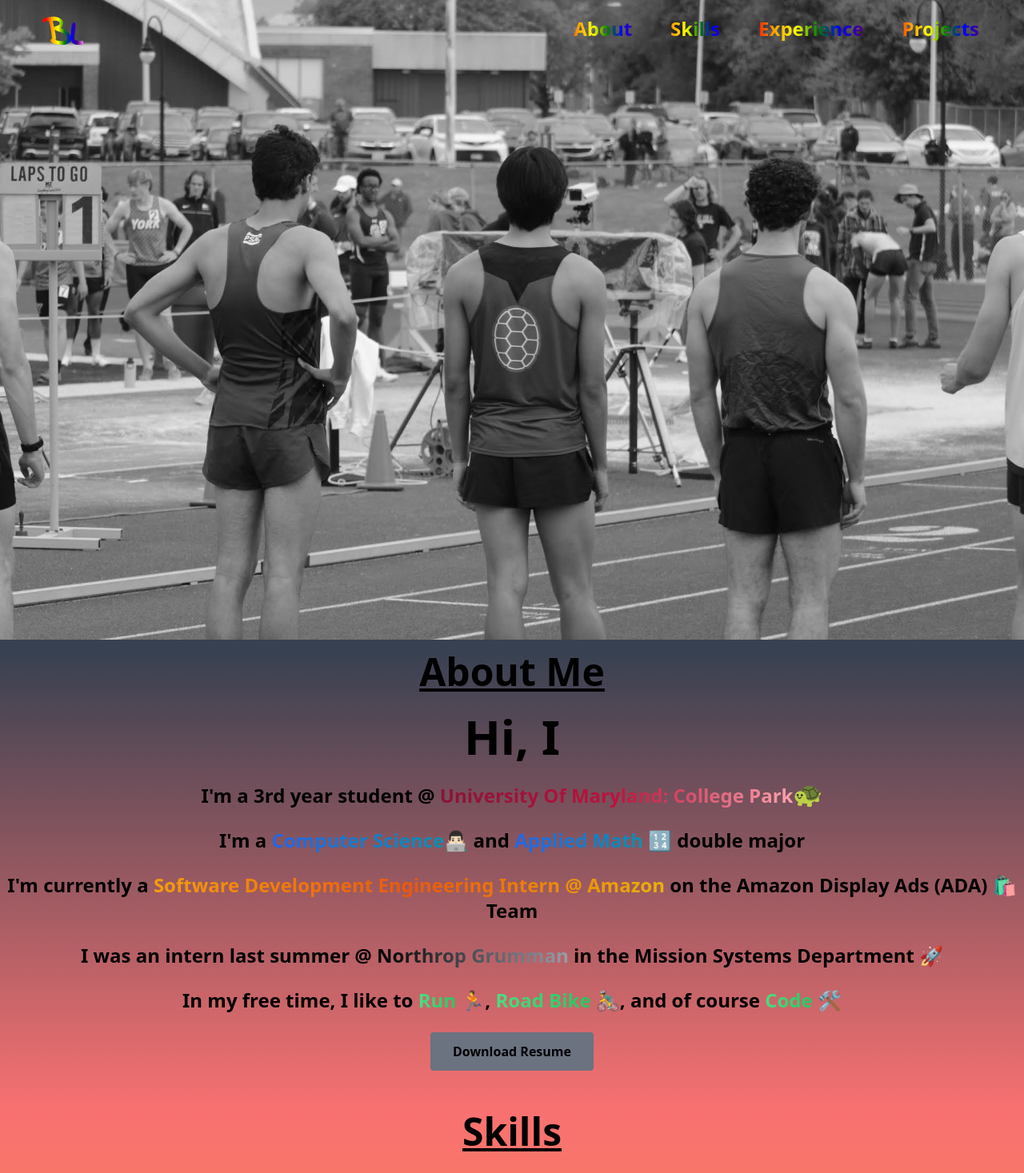
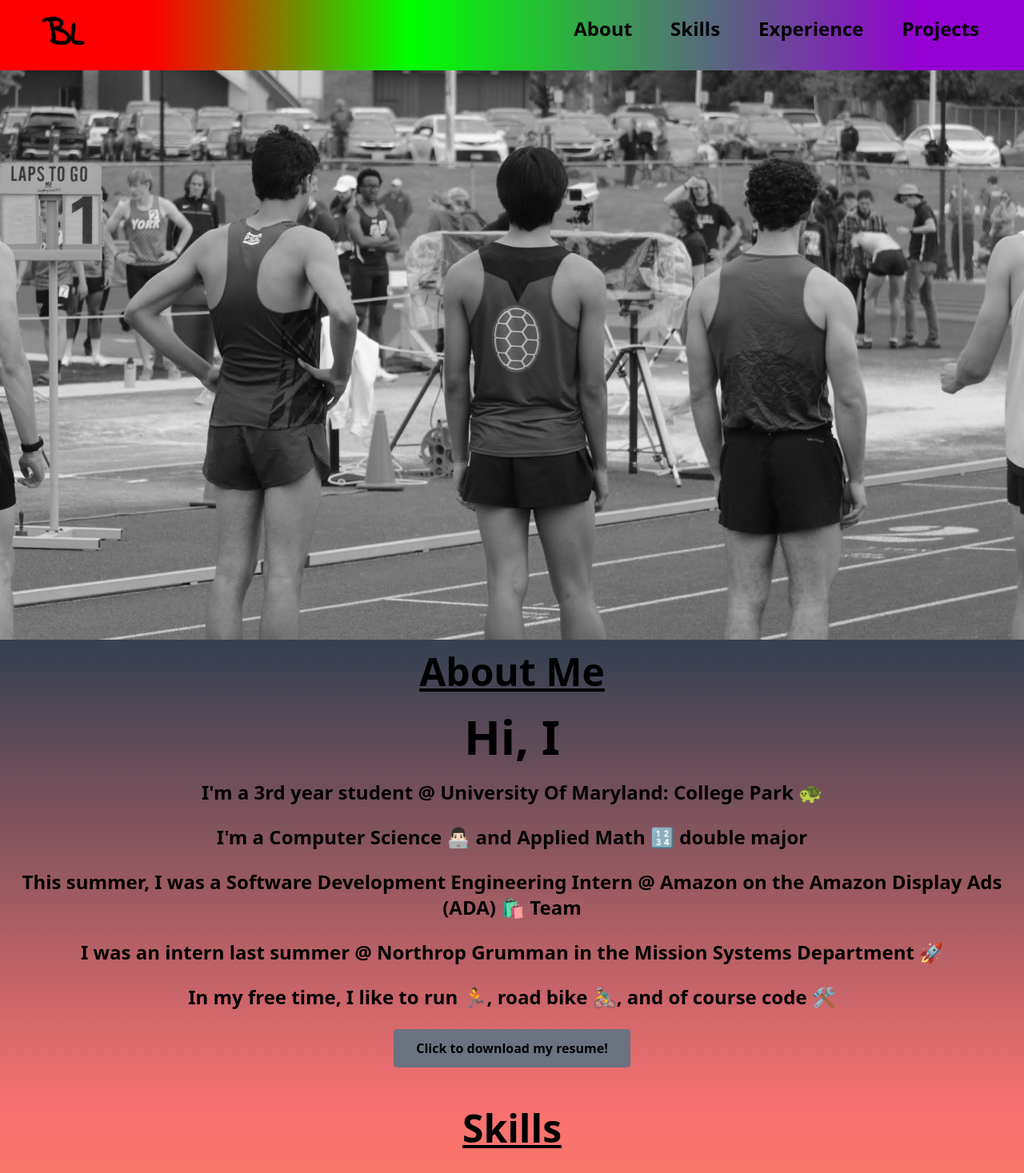
Before and after one commit to beelauuu/blau, a Next.js app: page / in a window 1280 px wide. Shown: the top 1467 px of the page at 80% size. Built offline with nearby package versions, Linux system fonts and the light colour scheme.

Commit message:
New changes?

```diff
--- a/components/AboutMe.jsx
+++ b/components/AboutMe.jsx
@@ -51,43 +51,23 @@ const AboutMe = () => {
             <p className="head_text">{typingText}</p>
             <br/><br/>
             <p className="text-2xl font-bold">
-                I'm a 3rd year student @ </p>
-            <p className="text-2xl font-bold rose_gradient">
-            University Of Maryland: College Park</p>
-            <p className="text-3xl font-bold">
-            🐢</p>
+                I'm a 3rd year student @ University Of Maryland: College Park 🐢</p>
             <br/><br/>
             <p className="text-2xl font-bold">
-            I'm a</p><p className="text-2xl font-bold blue_gradient"> Computer Science</p>
-            <p className="text-2xl font-bold">👨🏻‍💻 and</p>
-            <p className="text-2xl font-bold blue_gradient"> Applied Math</p>
-            <p className="text-2xl font-bold"> 🔢 double major</p>
+            I'm a Computer Science 👨🏻‍💻 and Applied Math 🔢 double major</p>
             <br/><br/>
             <p className="text-2xl font-bold">
-            I'm currently a </p>
-            <p className="text-2xl font-bold orange_gradient">Software Development Engineering Intern @ Amazon </p>
-            <p className="text-2xl font-bold">
-             on the </p>
-            <p className="text-2xl font-bold">Amazon Display Ads (ADA) 🛍️ Team</p>
+            This summer, I was a Software Development Engineering Intern @ Amazon on the Amazon Display Ads (ADA) 🛍️ Team</p>
             <br/><br/>
             <p className="text-2xl font-bold">
-            I was an intern last summer @ </p>
-            <p className="text-2xl font-bold black_gradient">Northrop Grumman </p>
+            I was an intern last summer @ Northrop Grumman in the Mission Systems Department 🚀</p>
+            <br/><br/>
             <p className="text-2xl font-bold">
-             in the Mission Systems Department 🚀</p>
-             <br/><br/>
-             <p className="text-2xl font-bold">
-            In my free time, I like to </p>
-            <p className="text-2xl font-bold green_gradient">Run </p>
-            <p className="text-2xl font-bold">🏃, </p>
-            <p className="text-2xl font-bold green_gradient">Road Bike </p>
-            <p className="text-2xl font-bold">🚴‍♂️, and of course </p>
-            <p className="text-2xl font-bold green_gradient"> Code </p>
-            <p className="text-2xl font-bold">🛠️</p>
+            In my free time, I like to run 🏃, road bike 🚴‍♂️, and of course code 🛠️</p>
             <a href="Brian%20Lau%20Summer%202024.pdf" download>
             <br/><br/>
           <button className="bg-gray-500 hover:bg-red-500 text-black font-bold py-3 px-7 rounded">
-            Download Resume
+            Click to download my resume!
           </button>
         </a>
             <br></br><br></br><br></br>
--- a/components/Navbar.jsx
+++ b/components/Navbar.jsx
@@ -39,11 +39,11 @@ function NavBar() {
 
   return (
     <div>
-      <nav className="w-full fixed bg-white md:bg-transparent" style={{ zIndex: 2 }}>
+      <nav className="w-full fixed bg-gradient-to-r from-rainbow-red from-15% via-rainbow-green via-40% to-rainbow-violet to-90%" style={{ zIndex: 2 }}>
         <div className="justify-between px-4 mx-auto lg:max-w-7xl md:items-center md:flex md:px-8">
           <div>
             <div className="flex items-center justify-between py-3 md:py-5 md:block">
-              <h2 className="text-5xl font-bold font-indie-flower rainbow-text ml-5" onClick={scrollToTop}>
+              <h2 className="text-5xl font-bold font-indie-flower text-black ml-5" onClick={scrollToTop}>
                 BL
               </h2>
               <div className="md:hidden">
@@ -73,22 +73,22 @@ function NavBar() {
               }`}
             >
               <ul className="h-screen md:h-auto items-center justify-center md:flex ">
-                <li className="font-extrabold pb-6 text-2xl rainbow-text py-2 md:px-6 text-center border-b-2 md:border-b-0  hover:bg-white  border-white md:hover:text-white md:hover:bg-transparent">
+                <li className="font-extrabold pb-6 text-2xl text-black py-2 md:px-6 text-center border-b-2 md:border-b-0  hover:bg-white  border-white md:hover:text-white md:hover:bg-transparent">
                   <ScrollLink to="about" smooth={true} duration={500} onClick={closeMenu}>
                     About
                   </ScrollLink>
                 </li>
-                <li className="font-extrabold pb-6 text-2xl rainbow-text py-2 md:px-6 text-center border-b-2 md:border-b-0  hover:bg-white  border-white md:hover:text-white md:hover:bg-transparent">
+                <li className="font-extrabold pb-6 text-2xl text-black py-2 md:px-6 text-center border-b-2 md:border-b-0  hover:bg-white  border-white md:hover:text-white md:hover:bg-transparent">
                   <ScrollLink to="skills" smooth={true} duration={500} onClick={closeMenu}>
                     Skills
                   </ScrollLink>
                 </li>
-                <li className="font-extrabold pb-6 text-2xl rainbow-text py-2 md:px-6 text-center border-b-2 md:border-b-0  hover:bg-white  border-white md:hover:text-white md:hover:bg-transparent">
+                <li className="font-extrabold pb-6 text-2xl text-black py-2 md:px-6 text-center border-b-2 md:border-b-0  hover:bg-white  border-white md:hover:text-white md:hover:bg-transparent">
                   <ScrollLink to="experience" smooth={true} duration={500} onClick={closeMenu}>
                     Experience
                   </ScrollLink>
                 </li>
-                <li className="font-extrabold pb-6 text-2xl rainbow-text py-2 md:px-6 text-center border-b-2 md:border-b-0  hover:bg-white  border-white md:hover:text-white md:hover:bg-transparent">
+                <li className="font-extrabold pb-6 text-2xl text-black py-2 md:px-6 text-center border-b-2 md:border-b-0  hover:bg-white  border-white md:hover:text-white md:hover:bg-transparent">
                   <ScrollLink to="projects" smooth={true} duration={500} onClick={closeMenu}>
                     Projects
                   </ScrollLink>
--- a/package.json
+++ b/package.json
@@ -21,8 +21,10 @@
     "react-dom": "18.2.0",
     "react-hexagon": "^1.1.3",
     "react-icons": "^4.10.1",
+    "react-parallax": "^3.5.1",
     "react-router-dom": "^6.15.0",
     "react-scroll": "^1.8.9",
+    "react-scroll-parallax": "^3.4.2",
     "react-vertical-timeline-component": "^3.6.0",
     "styled-components": "^6.0.6",
     "tailwindcss": "3.3.3"
--- a/styles/globals.css
+++ b/styles/globals.css
@@ -78,6 +78,16 @@
   background-clip: text;
   color: transparent;
 }
+
+@keyframes rainbow-bg {
+  0% { background-position: 0% 50%; }
+  100% { background-position: 100% 50%; }
+}
+
+.animate-rainbow-bg {
+  animation: rainbow-bg 8s linear infinite;
+}
+
 
 
 @media screen and (max-width: 640px) {
--- a/tailwind.config.js
+++ b/tailwind.config.js
@@ -13,6 +13,16 @@ module.exports = {
       },
       colors: {
         'primary-orange': '#FF5722',
+        'custom-yellow': '#F3E5AB',
+        rainbow: {
+          'violet': '#9400D3',
+          'indigo': '#4B0082',
+          'blue': '#0000FF',
+          'green': '#00FF00',
+          'yellow': '#FFFF00',
+          'orange': '#FF7F00',
+          'red': '#FF0000',
+        }
       }
     },
   },
```
Also changed, not shown: 1 other file (tests, documents, lock files or other folders).
